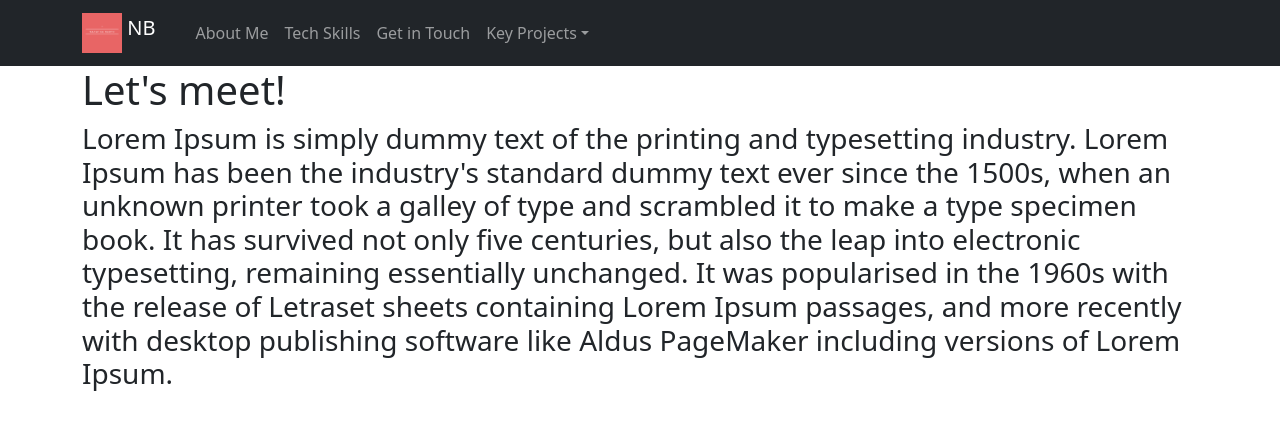
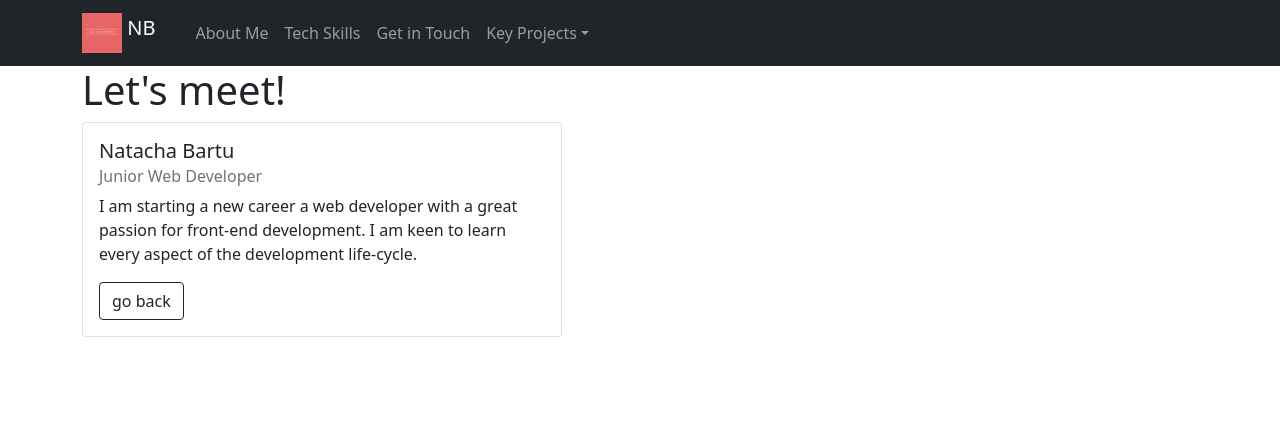
Before and after one commit to NatachaBartu/React-Portfolio, a React (Create React App) app: page /about in a window 1280 px wide. Shown: the top 430 px of the page. Built offline with nearby package versions, Linux system fonts and the light colour scheme.

Commit message:
add about me card on bootstrap

```diff
--- a/src/components/AboutMe.js
+++ b/src/components/AboutMe.js
@@ -1,20 +1,26 @@
 import React from "react";
+import { Card, Button } from "react-bootstrap";
 
 export const AboutMe = () => {
   return (
     <div>
       <h1>Let's meet!</h1>
-      <h3>
-        Lorem Ipsum is simply dummy text of the printing and typesetting
-        industry. Lorem Ipsum has been the industry's standard dummy text ever
-        since the 1500s, when an unknown printer took a galley of type and
-        scrambled it to make a type specimen book. It has survived not only five
-        centuries, but also the leap into electronic typesetting, remaining
-        essentially unchanged. It was popularised in the 1960s with the release
-        of Letraset sheets containing Lorem Ipsum passages, and more recently
-        with desktop publishing software like Aldus PageMaker including versions
-        of Lorem Ipsum.
-      </h3>
+      <Card style={{ width: "30rem" }}>
+        <Card.Body>
+          <Card.Title>Natacha Bartu</Card.Title>
+          <Card.Subtitle className="mb-2 text-muted">
+            Junior Web Developer
+          </Card.Subtitle>
+          <Card.Text>
+            I am starting a new career a web developer with a great passion for
+            front-end development. I am keen to learn every aspect of the
+            development life-cycle.
+          </Card.Text>
+          <Button variant="outline-dark" href="/">
+            go back
+          </Button>
+        </Card.Body>
+      </Card>
     </div>
   );
 };
```
